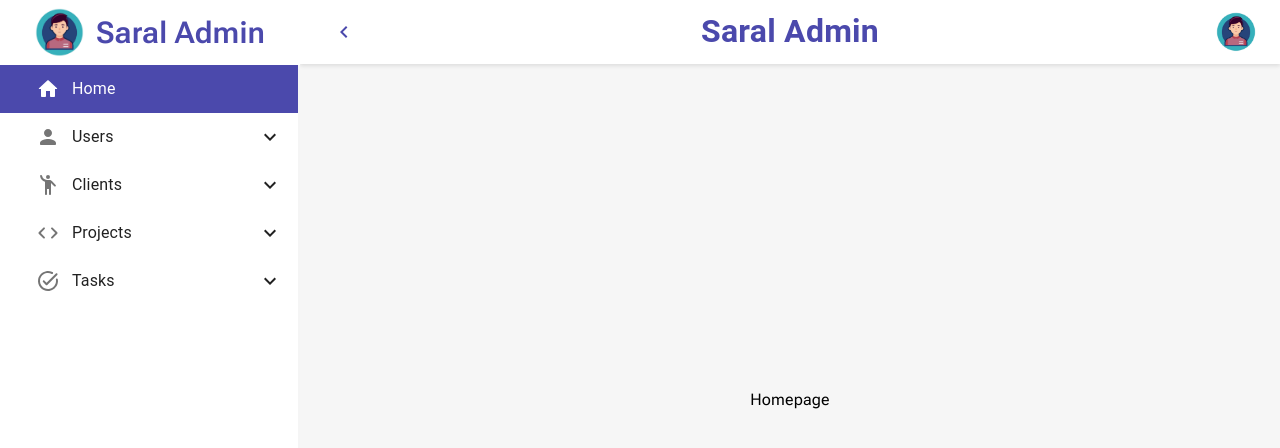
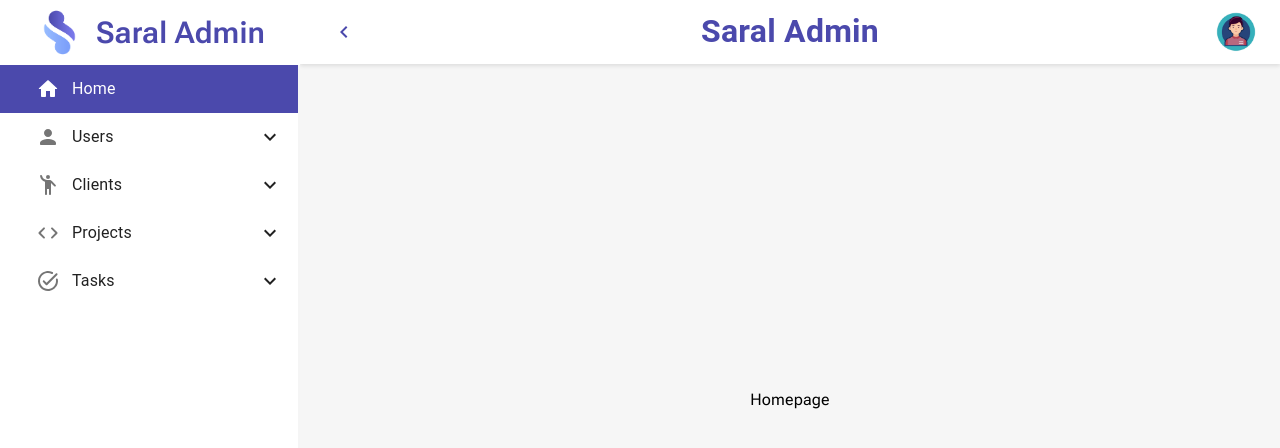
Before and after one commit to AryanAD/projectI, a React (Vite) app in the folder client/: page / in a window 1280 px wide. Shown: the top 448 px of the page. Built offline with nearby package versions, Linux system fonts and the light colour scheme.

Commit message:
updated saral admin logo

```diff
--- a/client/index.html
+++ b/client/index.html
@@ -6,6 +6,11 @@
     <style>
       @import url("https://fonts.googleapis.com/css2?family=Roboto+Flex:opsz,wght@8..144,100..1000&display=swap");
     </style>
+    <link
+      rel="shortcut icon"
+      href="src/assets/saLogo.png"
+      type="image/x-icon"
+    />
     <title>Saral Admin - Your Admin Dashboard</title>
   </head>
 
--- a/client/src/components/dashboard/Navigation.tsx
+++ b/client/src/components/dashboard/Navigation.tsx
@@ -30,7 +30,8 @@ import {
 } from "@mui/material";
 
 // Project Imports
-import ProfilePicture from "../../assets/profilePicture.jpg";
+import saLogo from "../../assets/saLogo.png";
+import profilePicture from "../../assets/profilePicture.jpg";
 import UserAccordion from "./accordion/UserAccordion";
 import TaskAccordion from "./accordion/TaskAccordion";
 import ClientAccordion from "./accordion/ClientAccordion";
@@ -80,7 +81,7 @@ const Navigation = () => {
       <div className="flex items-center justify-center gap-3 py-2">
         <>
           <img
-            src={ProfilePicture}
+            src={saLogo}
             alt="Profile Picture"
             className="w-[49px] h-[49px] transition-all ease-in duration-300"
           />
@@ -214,7 +215,7 @@ const Navigation = () => {
             <Box>
               <Tooltip title="Open Settings">
                 <IconButton onClick={handleOpenUserMenu} sx={{ p: 0 }}>
-                  <Avatar src={ProfilePicture} alt="Profile Picture" />
+                  <Avatar src={profilePicture} alt="Profile Picture" />
                 </IconButton>
               </Tooltip>
               <Menu
```
Also changed, not shown: client/src/assets/fulllogo.png (added), client/src/assets/saLogo.png (added).
